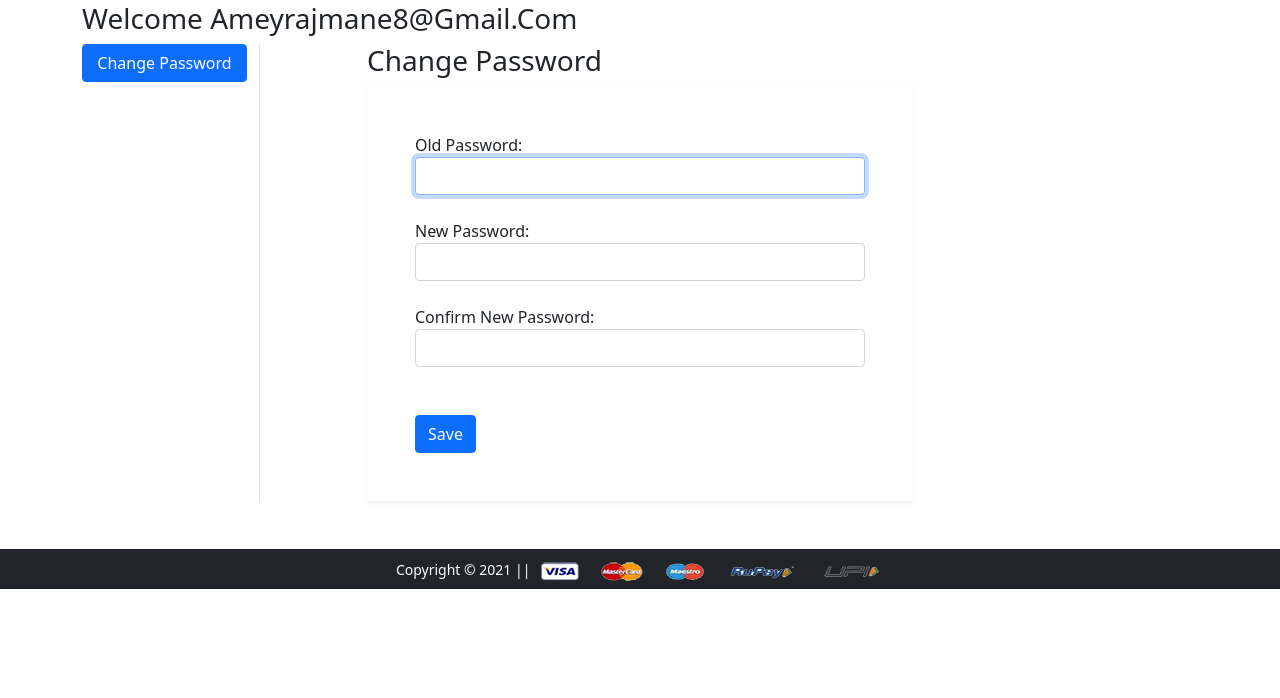
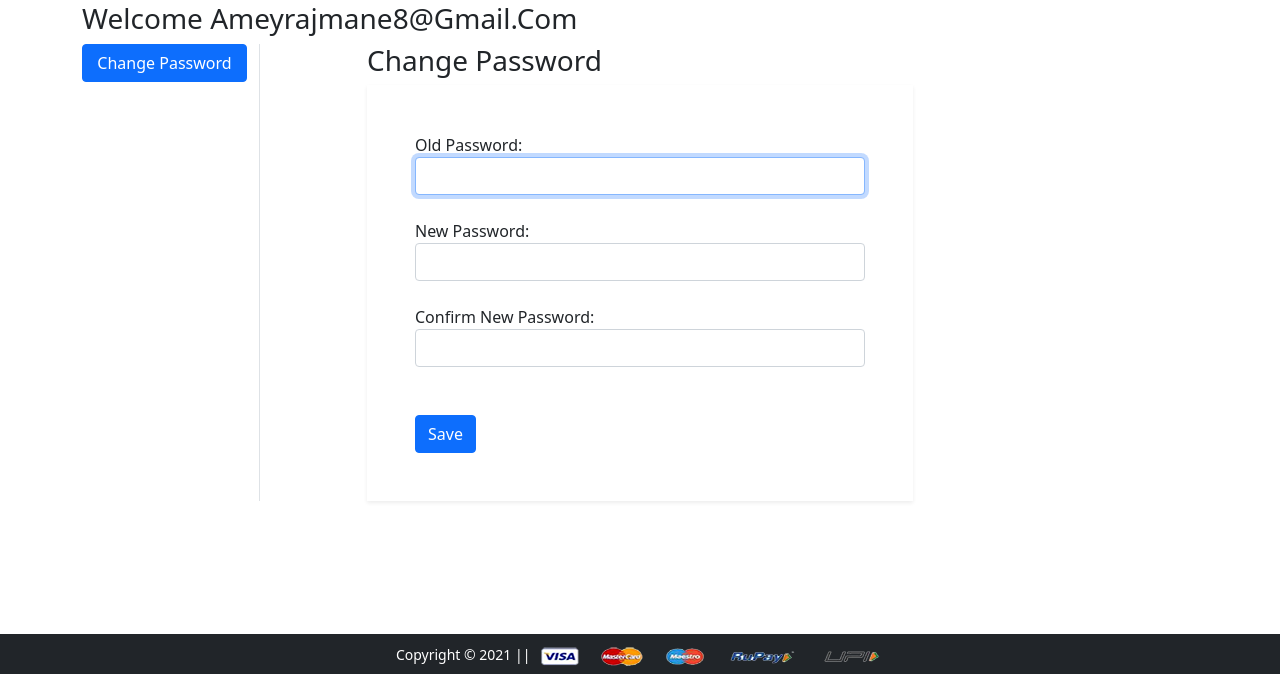
Before and after one commit to ameyrajmane/Ecommerce-Website, a Django app: page /passwordchange/ in a window 1280 px wide. Shown: the part 102-800 px from the top of the page. Run offline with Django 3.2, Linux system fonts and the light colour scheme; a user stored in the database is signed in; some libraries are stand-ins or nearby versions.

Commit message:
changes done

```diff
--- a/app/templates/app/address.html
+++ b/app/templates/app/address.html
@@ -2,6 +2,10 @@
 {% load static %}
 {% block title %}Address{% endblock title %}
 {% block main-content %}
+<style>
+    .main{
+    min-height: 73vh;
+    }
 </style>
 <div class="container my-5">
     <div class="main">
--- a/app/templates/app/passwordchange.html
+++ b/app/templates/app/passwordchange.html
@@ -2,7 +2,13 @@
 {% load static %}
 {% block title %}Change Password{% endblock title %}
 {% block main-content %}
+<style>
+    .main{
+    min-height: 73vh;
+    }
+</style>
 <div class="container my-5">
+    <div class="main">
     <div class="row">
         <h3>Welcome <span class="text-capitalize">{{request.user}}</span></h3>
         <div class="col-sm-2 border-end">
@@ -28,5 +34,6 @@
             </form>
         </div>
     </div>
+        </div>
 </div>
 {% endblock main-content %}
```
Also changed, not shown: app/templates/app/orders.html (+7 -2 lines), db.sqlite3.
